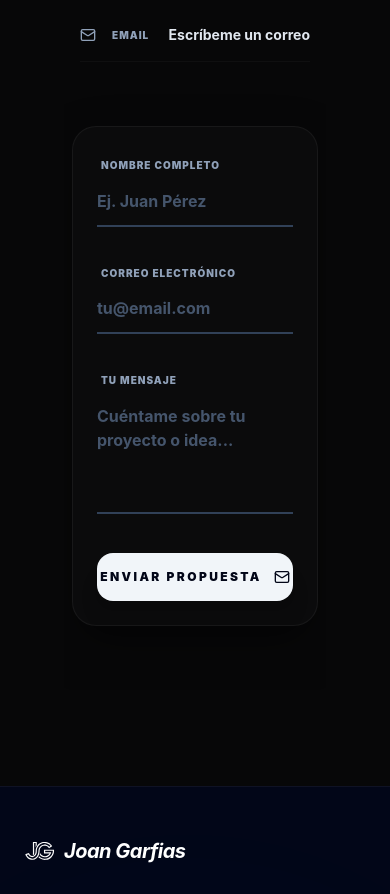
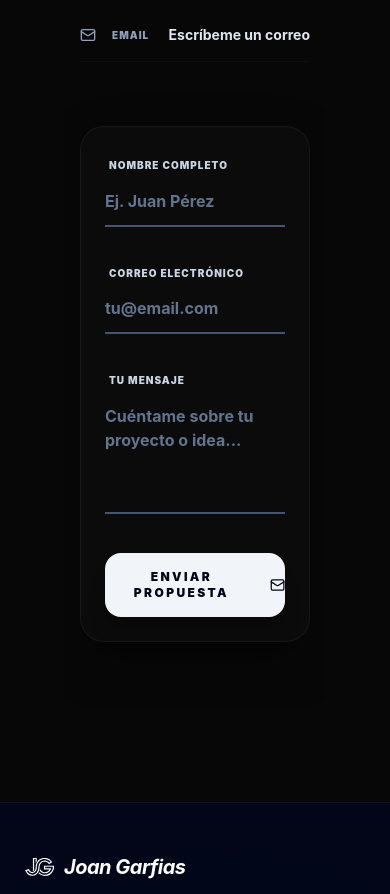
Before and after one commit to JoanGarfias/JoanGarfias.github.io, a Nuxt app: page /contacto in a window 390 px wide. Shown: the part 780-1674 px from the top of the page. Built offline with nearby package versions, Linux system fonts and the light colour scheme.

Commit message:
form contact responsive

```diff
--- a/app/components/Contact.vue
+++ b/app/components/Contact.vue
@@ -30,8 +30,8 @@
         </div>
 
         <!-- Formulario con mejor contraste -->
-        <div class="lg:col-span-7">
-          <form @submit.prevent="handleSubmit" class="relative space-y-8 md:space-y-12 p-6 md:p-10 shadow-[0_20px_50px_rgba(0,0,0,0.3)] rounded-3xl bg-white/[0.02] border border-white/5 -mx-2 sm:mx-0">
+        <div class="lg:col-span-7 w-full max-w-full">
+          <form @submit.prevent="handleSubmit" class="relative space-y-8 md:space-y-12 p-6 md:p-10 shadow-[0_20px_50px_rgba(0,0,0,0.3)] rounded-3xl bg-white/[0.02] border border-white/5 w-full">
             <!-- Mensajes de Estado -->
             <Transition
               enter-active-class="transition duration-300 ease-out"
@@ -41,19 +41,19 @@
               leave-from-class="opacity-100 transform translate-y-0"
               leave-to-class="opacity-0 transform -translate-y-4"
             >
-              <div v-if="isSuccess" class="bg-emerald-500/10 border border-emerald-500/20 text-emerald-400 p-4 rounded-xl text-sm font-medium flex items-center gap-3">
-                <LucideCheckCircle class="w-5 h-5" />
+              <div v-if="isSuccess" class="bg-emerald-500/20 border border-emerald-500/30 text-emerald-300 p-4 rounded-xl text-sm font-bold flex items-center gap-3 shadow-lg shadow-emerald-500/10">
+                <LucideCheckCircle class="w-5 h-5 text-emerald-400" />
                 ¡Mensaje enviado con éxito! Me pondré en contacto pronto.
               </div>
-              <div v-else-if="error" class="bg-red-500/10 border border-red-500/20 text-red-400 p-4 rounded-xl text-sm font-medium flex items-center gap-3">
-                <LucideAlertCircle class="w-5 h-5" />
+              <div v-else-if="error" class="bg-red-500/20 border border-red-500/30 text-red-300 p-4 rounded-xl text-sm font-bold flex items-center gap-3 shadow-lg shadow-red-500/10">
+                <LucideAlertCircle class="w-5 h-5 text-red-400" />
                 {{ error }}
               </div>
             </Transition>
 
             <div class="grid grid-cols-1 md:grid-cols-2 gap-8 md:gap-10">
               <div class="space-y-2">
-                <label for="name" class="text-[10px] font-black uppercase tracking-widest text-slate-400 ml-1">Nombre completo</label>
+                <label for="name" class="text-[10px] font-black uppercase tracking-widest text-slate-300 ml-1">Nombre completo</label>
                 <input
                   id="name"
                   v-model="form.name"
@@ -62,12 +62,12 @@
                   autocomplete="name"
                   required
                   placeholder="Ej. Juan Pérez"
-                  class="w-full bg-transparent border-b-2 border-slate-700 focus:border-primary outline-none transition-all placeholder:text-slate-600 text-white font-bold text-base md:text-lg py-3 md:py-4 disabled:opacity-50"
+                  class="w-full bg-transparent border-b-2 border-slate-600 focus:border-primary outline-none transition-all placeholder:text-slate-500 text-white font-bold text-base md:text-lg py-3 md:py-4 disabled:opacity-50"
                   :disabled="isPending || isSuccess"
                 />
               </div>
               <div class="space-y-2">
-                <label for="email" class="text-[10px] font-black uppercase tracking-widest text-slate-400 ml-1">Correo electrónico</label>
+                <label for="email" class="text-[10px] font-black uppercase tracking-widest text-slate-300 ml-1">Correo electrónico</label>
                 <input
                   id="email"
                   v-model="form.email"
@@ -76,13 +76,13 @@
                   autocomplete="email"
                   required
                   placeholder="tu@email.com"
-                  class="w-full bg-transparent border-b-2 border-slate-700 focus:border-primary outline-none transition-all placeholder:text-slate-600 text-white font-bold text-base md:text-lg py-3 md:py-4 disabled:opacity-50"
+                  class="w-full bg-transparent border-b-2 border-slate-600 focus:border-primary outline-none transition-all placeholder:text-slate-500 text-white font-bold text-base md:text-lg py-3 md:py-4 disabled:opacity-50"
                   :disabled="isPending || isSuccess"
                 />
               </div>
             </div>
             <div class="space-y-4">
-              <label for="message" class="text-[10px] font-black uppercase tracking-widest text-slate-400 ml-1">Tu mensaje</label>
+              <label for="message" class="text-[10px] font-black uppercase tracking-widest text-slate-300 ml-1">Tu mensaje</label>
               <textarea
                 id="message"
                 v-model="form.message"
@@ -90,7 +90,7 @@
                 required
                 placeholder="Cuéntame sobre tu proyecto o idea..."
                 rows="4"
-                class="w-full bg-transparent border-b-2 border-slate-700 focus:border-primary outline-none transition-all resize-none placeholder:text-slate-600 text-white font-bold text-base md:text-lg py-3 md:py-4 disabled:opacity-50"
+                class="w-full bg-transparent border-b-2 border-slate-600 focus:border-primary outline-none transition-all resize-none placeholder:text-slate-500 text-white font-bold text-base md:text-lg py-3 md:py-4 disabled:opacity-50"
                 :disabled="isPending || isSuccess"
               ></textarea>
             </div>
```
